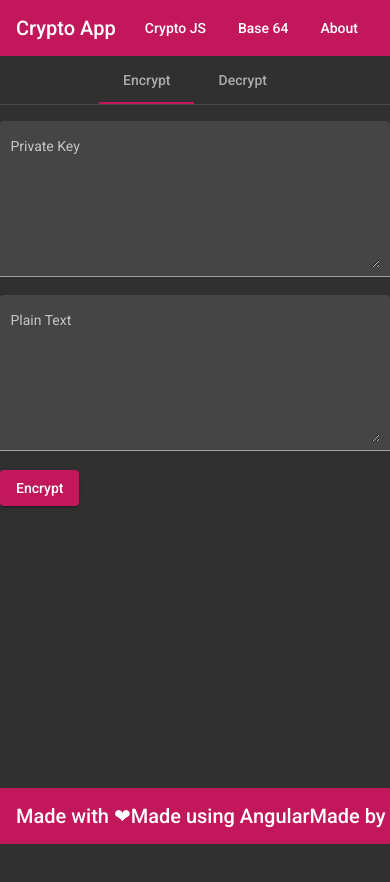
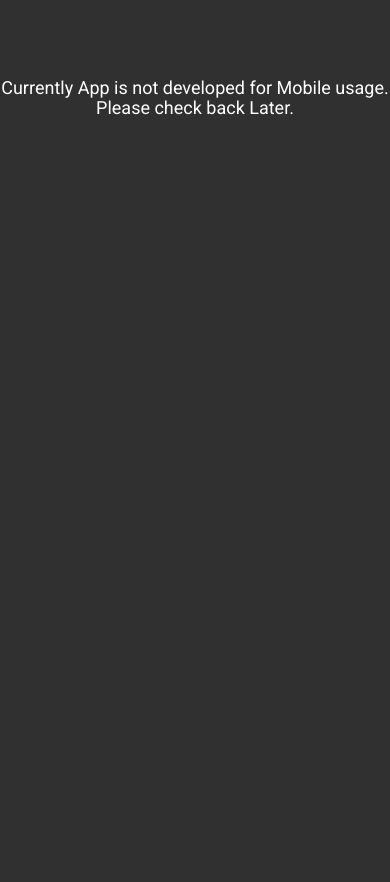
Before and after one commit to varshithrajbasa/Crypto, an Angular app: page /crypto_js in a window 390 px wide. Shown: the top 882 px of the page. Before the commit the page ends 844 px from the top, so only its background shows below. Built offline with nearby package versions, Linux system fonts and the light colour scheme.

Commit message:
Mobile not usage

```diff
--- a/src/index.html
+++ b/src/index.html
@@ -11,6 +11,9 @@
   <link href="https://fonts.googleapis.com/icon?family=Material+Icons" rel="stylesheet">
 </head>
 <body class="mat-typography mat-app-background">
-  <app-root></app-root>
+  <app-root class="app-root"></app-root>
+  <div class="mobile">Currently App is not developed for Mobile usage.
+    Please check back Later.
+  </div>
 </body>
 </html>
--- a/src/styles.scss
+++ b/src/styles.scss
@@ -23,3 +23,17 @@ body { margin: 0; font-family: Roboto, "Helvetica Neue", sans-serif; }
       flex-direction: row;
       margin-top: 1rem;
   }
+  .mobile{
+      display: none;
+      font-size: large;
+      margin: 20% auto;
+      text-align: center;
+  }
+  @media screen and (max-width:500px) {
+      .app-root{
+        display: none;
+      }
+      .mobile{
+          display: block;
+      }
+  }
```
